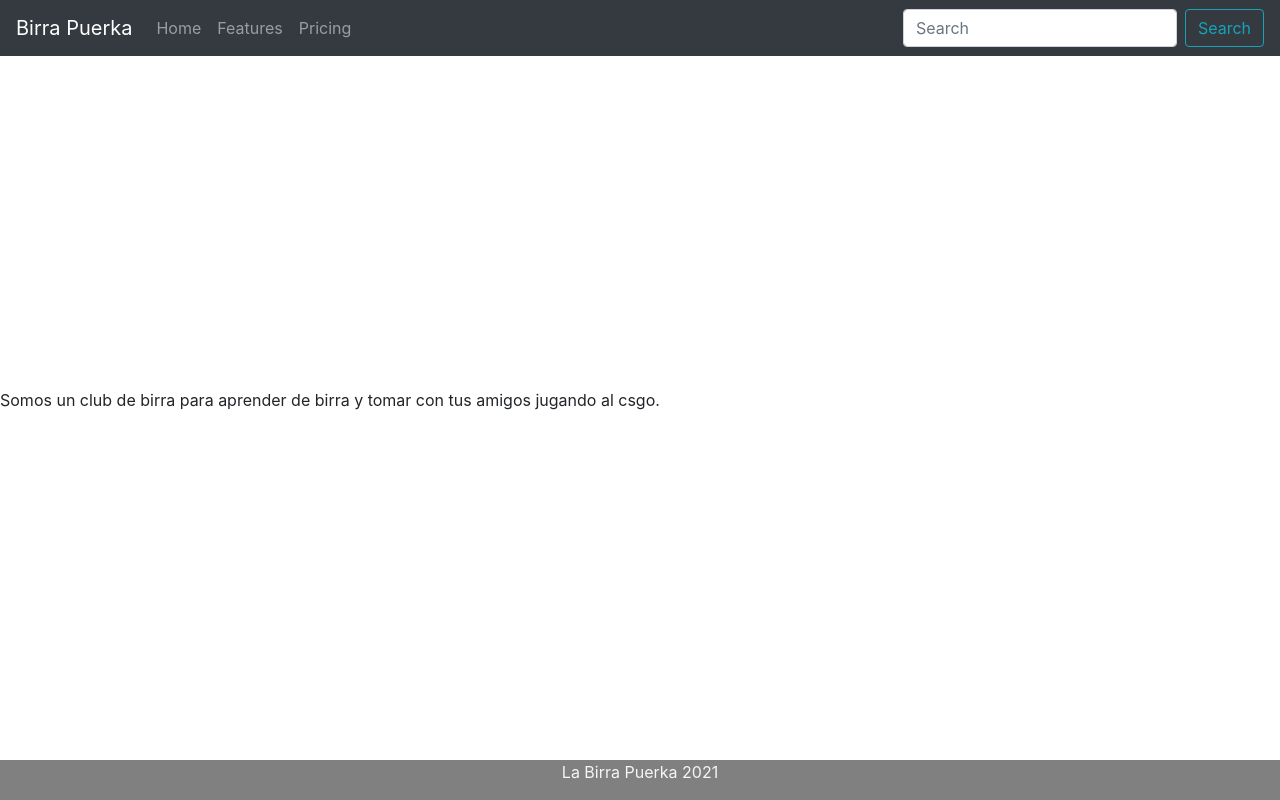
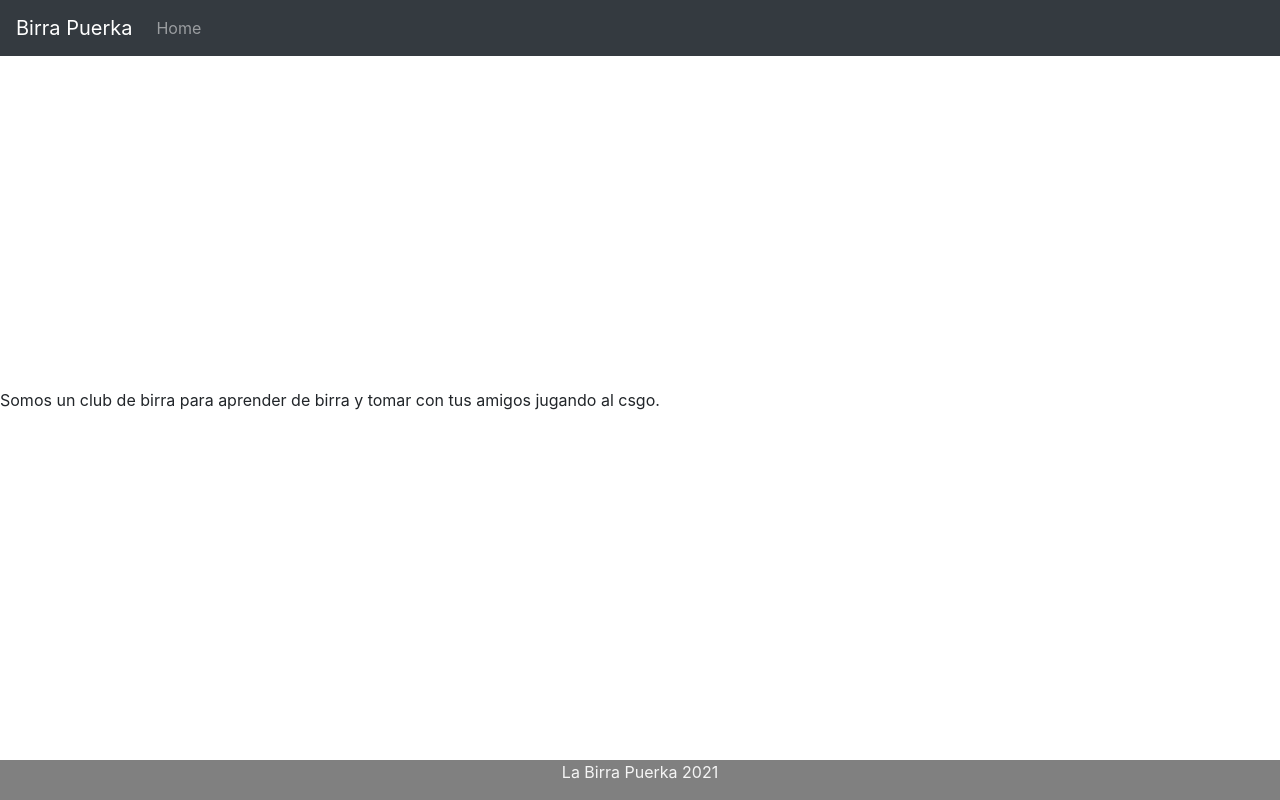
Before and after one commit to juanignaciocor/beer-app, a Next.js app: page /about in a window 1280 px wide. Built offline with nearby package versions, Linux system fonts and the light colour scheme.

Commit message:
singleview working

```diff
--- a/components/Header/header.js
+++ b/components/Header/header.js
@@ -8,14 +8,8 @@ const Header = () => {
   <Navbar bg="dark" variant="dark">
     <Navbar.Brand href="#home">Birra Puerka</Navbar.Brand>
     <Nav className="mr-auto">
-      <Nav.Link href="#home">Home</Nav.Link>
-      <Nav.Link href="#features">Features</Nav.Link>
-      <Nav.Link href="#pricing">Pricing</Nav.Link>
+      <Nav.Link href="/home">Home</Nav.Link>
     </Nav>
-    <Form inline>
-      <FormControl type="text" placeholder="Search" className="mr-sm-2" />
-      <Button variant="outline-info">Search</Button>
-    </Form>
   </Navbar>
 
   </div>);
--- a/pages/singlebeer/Single.jsx
+++ b/pages/singlebeer/Single.jsx
@@ -88,13 +88,13 @@ let fakeBeer = [
   }
 ];
 
-const Single = () => {
+const Single = (props) => {
   const [selectedBeer, setSelectedBeer] = useState(false);
   const [openFood, setOpenFood] = useState(false);
   const [openTips, setOpenTips] = useState(false);
   useEffect(() => {
     if (!selectedBeer) {
-      setSelectedBeer(fakeBeer);
+      setSelectedBeer(props.displayBeer);
     }
   });
 
```
Also changed, not shown: pages/singlebeer/[id].js (added, +33 -0 lines), pages/singlebeer/index.js (deleted, +0 -12 lines).
